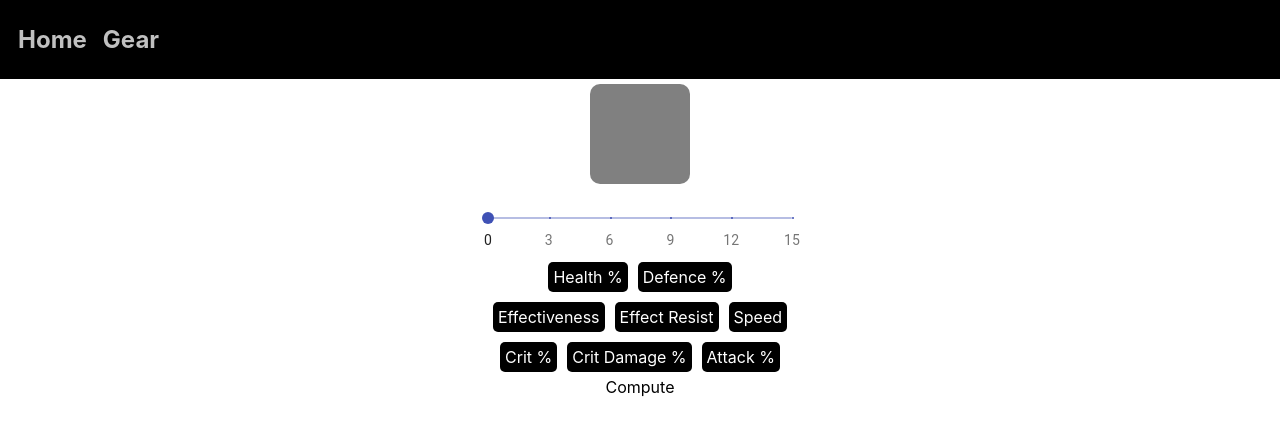
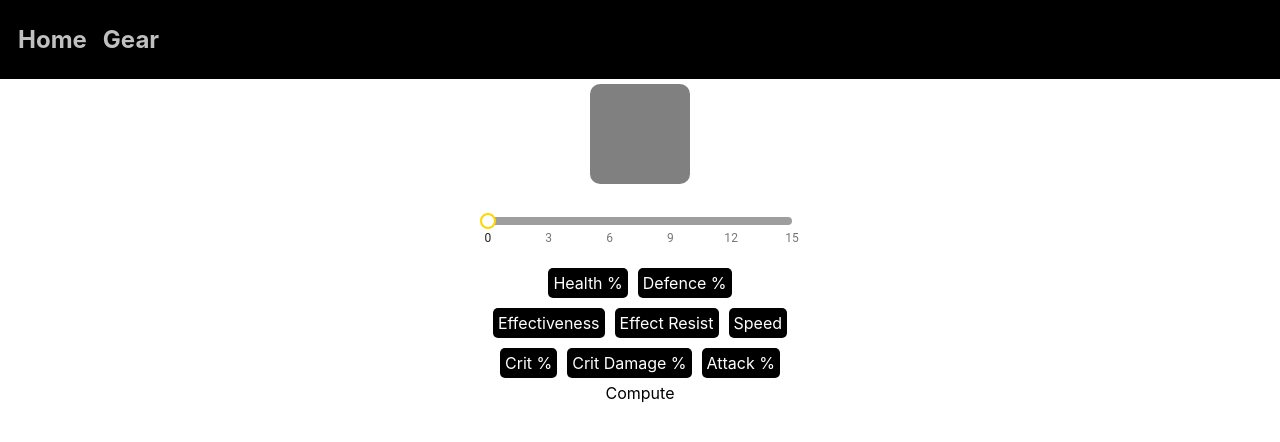
Before and after one commit to Cameronl14320/epic7-rebuilt, a Next.js app: page /gear in a window 1280 px wide. Shown: the top 442 px of the page. Built offline with nearby package versions, Linux system fonts and the light colour scheme.

Commit message:
stylized slider

```diff
--- a/components/gear/enhance/EnhanceSelect.tsx
+++ b/components/gear/enhance/EnhanceSelect.tsx
@@ -1,7 +1,7 @@
 import { Box } from 'rebass'
 import settings from '../../../data/settings'
 import { Button, Color } from '../../../styles/theme'
-import Slider from '@material-ui/core/Slider';
+import {AlphaSlider} from '../../shared/AlphaSlider'
 
 
 const maxEnhance = settings.maxEnhance;
@@ -62,8 +62,7 @@ export default function EnhanceSelect(props : EnhanceSelectProps) {
     };
 
     return (
-
-        <Slider
+        <AlphaSlider
             value={selectedEnhance}
             step={1}
             min={0}
--- /dev/null
+++ b/components/shared/AlphaSlider.tsx
@@ -0,0 +1,43 @@
+import { Button, Color } from '../../styles/theme'
+import Slider from '@material-ui/core/Slider';
+import { withStyles, makeStyles } from '@material-ui/core/styles';
+
+export const AlphaSlider = withStyles({
+    root: {
+        height: 8
+    },
+    thumb: {
+        height: 16,
+        width: 16,
+        backgroundColor: "#fff",
+        border: "2px solid " + Color.theme.selectedPrimary,
+        marginTop: -4,
+        marginLeft: -8,
+        "&:focus, &:hover, &$active": {
+          boxShadow: "inherit"
+        }
+      },
+      active: {
+      },
+      track: {
+        height: 8,
+        borderRadius: 4,
+        color: Color.theme.selectedSecondary,
+      },
+      rail: {
+        height: 8,
+        borderRadius: 4,
+        color: Color.theme.primary,
+      },
+      mark: {
+        height: '4px',
+        visibility: 'hidden',
+      },
+      markActive: {
+        visibility: 'visible',
+        backgroundColor: Color.theme.selectedPrimary,
+      },
+      markLabel: {
+        fontSize: '12px',
+      }
+})(Slider);
--- a/styles/theme.tsx
+++ b/styles/theme.tsx
@@ -1,10 +1,13 @@
+import { rgbToHex } from "@material-ui/core"
+
 export const Color = {
     theme: {
         primary: 'black',
         secondary: 'white',
         primarybeta: 'darkgray',
         secondarybeta: 'silver',
-        selected: 'gold',
+        selectedPrimary: 'gold',
+        selectedSecondary: "#84e39d",
     }
 }
 
@@ -14,7 +17,7 @@ export const Button = {
     borderRadius: '5px',
     ":checked": {
         transition: 'box-shadow 0.05s',
-        boxShadow: "0 0 0 3px " + Color.theme.selected,
+        boxShadow: "0 0 0 3px " + Color.theme.selectedPrimary,
         borderRadius: ['5px', '4px', '3px']
     }
 }
```
